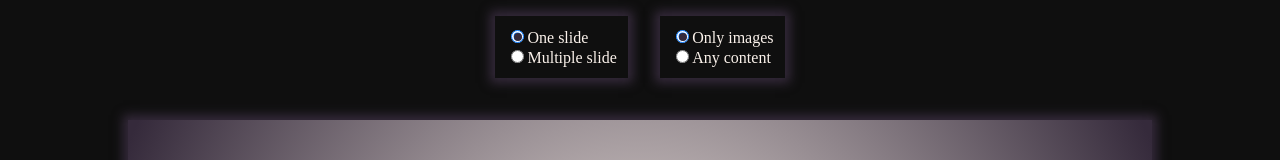
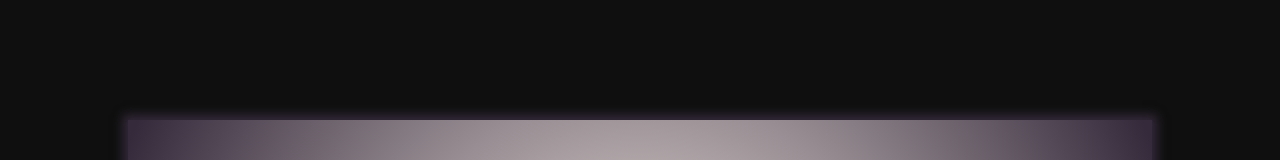
Before and after one commit to IrynaZhadzinets/test-carousel-component, a React app: page / in a window 1280 px wide. Shown: the top 160 px of the page. Built offline with nearby package versions, Linux system fonts and the light colour scheme.

Commit message:
feat: remove settings

```diff
--- a/src/components/carousel/carousel.jsx
+++ b/src/components/carousel/carousel.jsx
@@ -1,48 +1,23 @@
 import React, { useState } from 'react';
-import Settings from './settings/settings';
 import Navigation from './navigation/navigation';
 import Pagination from './pagination/pagination';
 import CarouselContent from './carouselContent/carouselContent';
 import CarouselElements from './carouselElements/carouselElements';
-// import dataElements from '../../dataElements.json';
-// import dataPictures from '../../dataImages.json';
 import './carousel.css';
 
 const Carousel = ({ children }) => {
-  const minWidthSlide = 360;
+  // const minWidthSlide = 360;
   // carousel block is 80vw wide
-  const carouselBlockSize = 0.8;
+  // const carouselBlockSize = 0.8;
   const distanceChangeSlide = 100;
 
   const [startX, setStartX] = useState(0);
   const [offsetX, setOffsetX] = useState(0);
   const [transition, setTransition] = useState(0.5);
   const [mouseDown, setMouseDown] = useState(false);
-  const [itemsPerPage, setItemsPerPage] = useState(1);
+  const [itemsPerPage] = useState(1);
   const [currentSlide, setCurrentSlide] = useState(0);
-  // const [data, setData] = useState(dataPictures);
   const [slideCount] = useState(children.length);
-
-  /* useEffect(() => {
-    if (data) {
-      setCurrentSlide(0);
-      setSlideCount(data.length);
-    }
-  }, [data]);
-
-  const choosePictureElements = () => {
-    setData(dataPictures);
-  };
-
-  const chooseDifferentElements = () => {
-    setData(dataElements);
-  }; */
-
-  const changeMultiMode = (value) => (
-    (value === true)
-      ? setItemsPerPage(Math.floor((document.body.offsetWidth * carouselBlockSize) / minWidthSlide))
-      : setItemsPerPage(1)
-  );
 
   const nextSlide = () => {
     if (currentSlide === slideCount - 1) {
@@ -111,35 +86,8 @@ const Carousel = ({ children }) => {
     }
   };
 
-  /* const createElement = (element) => (
-    React.createElement(
-      element.tag,
-      {
-        ...element.attributes,
-      },
-      element.textContent ? element.textContent : null,
-    )
-  ); */
-
-  /* const childData = children.map((child, index) => (
-    <div
-      className="carouselElement"
-      key={index}
-      style={{
-        minWidth: `${carouselBlockSize / itemsPerPage}vw`,
-      }}
-    >
-      {child}
-    </div>
-  )); */
-
   return (
     <div className="carousel">
-      <Settings
-        changeMultiMode={changeMultiMode}
-        // choosePictureElements={choosePictureElements}
-        // chooseDifferentElements={chooseDifferentElements}
-      />
       <Navigation
         previousSlide={previousSlide}
         nextSlide={nextSlide}
@@ -183,11 +131,3 @@ const Carousel = ({ children }) => {
   );
 };
 export default Carousel;
-/* {data.map((children, index) => (
-            <CarouselElements
-              index={index}
-              itemsPerPage={itemsPerPage}
-            >
-              {createElement(children)}
-            </CarouselElements>
-          ))} */
--- a/src/components/carousel/settings/settings.css
+++ /dev/null
@@ -1,35 +0,0 @@
-input[type="radio"]:checked:before {
-  content: "";
-  display: block;
-  position: relative;
-  top: 0.15rem;
-  left: 0.15rem;
-  width: 0.5rem;
-  height: 0.5rem;
-  border-radius: 50%;
-  background: rgb(53, 42, 59);
-}
-
-.settings {
-  display: flex;
-  position: absolute;
-  justify-content: center;
-  width: 100%;
-  color: rgb(251, 242, 235);
-  z-index: 1;
-}
-
-.changeTypeElements,
-.changeAmountElements {
-  display: grid;
-  flex-direction: column;
-  margin: 1rem;
-  padding: 0.7rem;
-  box-shadow: 0 0 10px 5px rgba(53, 42, 59, 1);
-}
-
-@media (max-width: 900px) {
-  .changeAmountElements {
-    display: none;
-  }
-}
--- a/src/components/carousel/settings/settings.jsx
+++ /dev/null
@@ -1,29 +0,0 @@
-import React from 'react';
-import './settings.css';
-
-const Settings = (props) => (
-  <div className="settings">
-    <div className="changeAmountElements">
-      <label htmlFor="oneElement">
-        <input type="radio" id="oneElement" name="multiMode" onChange={() => props.changeMultiMode(false)} defaultChecked />
-        One slide
-      </label>
-      <label htmlFor="multiMode">
-        <input type="radio" id="multiMode" name="multiMode" onChange={() => props.changeMultiMode(true)} />
-        Multiple slide
-      </label>
-    </div>
-    <div className="changeTypeElements">
-      <label htmlFor="onlyPictures">
-        <input type="radio" id="onlyPictures" name="differentElements" onChange={() => props.choosePictureElements()} defaultChecked />
-        Only images
-      </label>
-      <label htmlFor="differentElements">
-        <input type="radio" id="differentElements" name="differentElements" onChange={() => props.chooseDifferentElements()} />
-        Any content
-      </label>
-    </div>
-  </div>
-);
-
-export default Settings;
```
